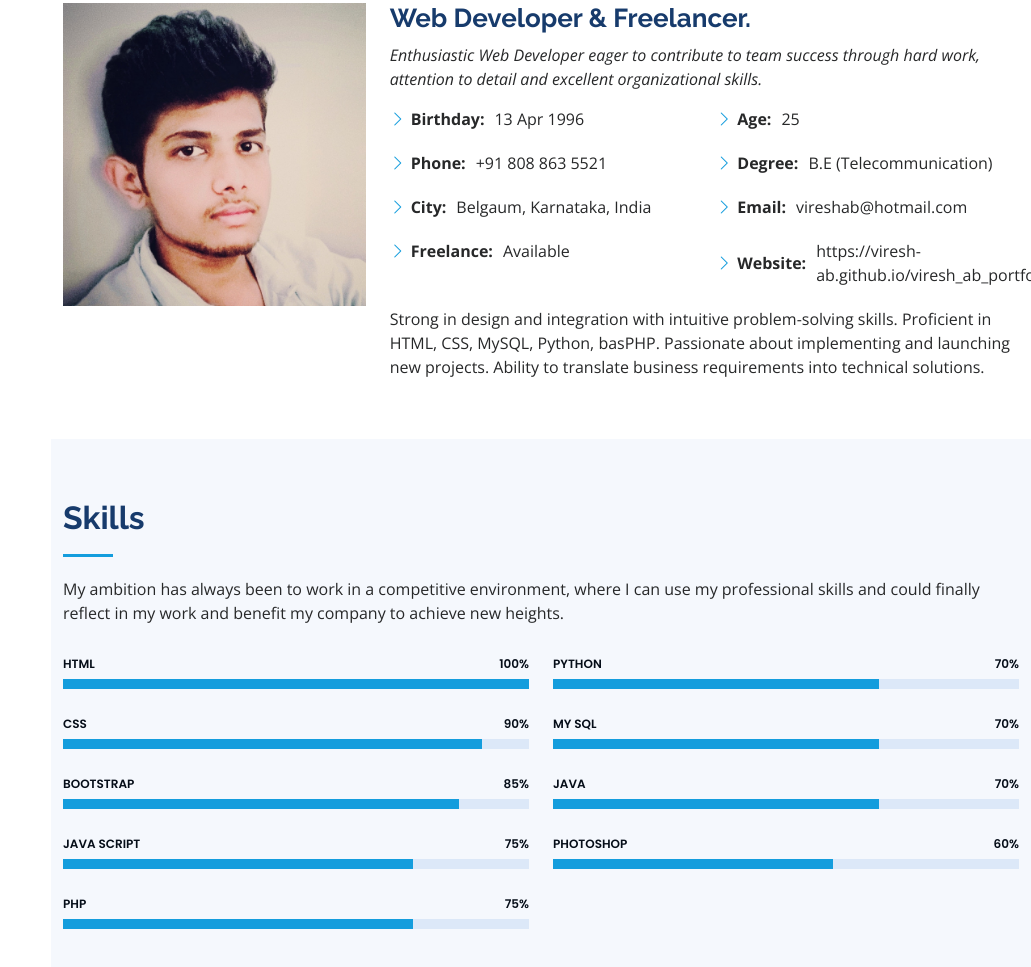
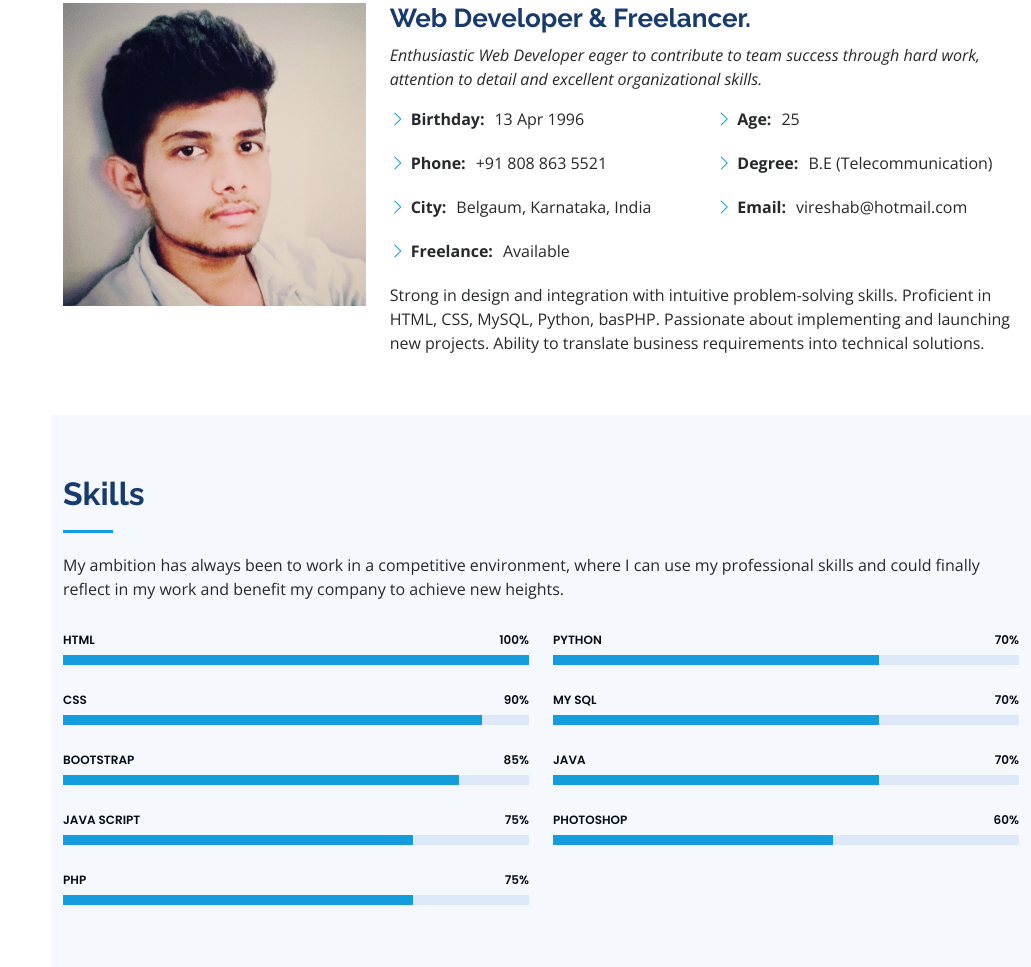
Before and after one commit to viresh-ab/viresh_ab_portfolio, a plain HTML site: page index.html in a window 1280 px wide. Shown: the part 1013-1980 px from the top of the page, without its empty margins (249-1280 px from the left). Drawn offline with nearby package versions, Linux system fonts and the light colour scheme.

Commit message:
Update index.html

```diff
--- a/index.html
+++ b/index.html
@@ -89,7 +89,7 @@
                                     <li><i class="bi bi-chevron-right"></i> <strong>Age:</strong> <span>25</span></li>
                                     <li><i class="bi bi-chevron-right"></i> <strong>Degree:</strong> <span>B.E (Telecommunication)</span></li>
                                     <li><i class="bi bi-chevron-right"></i> <strong>Email:</strong> <span>vireshab@hotmail.com</span></li>
-                                    <li><i class="bi bi-chevron-right"></i> <strong>Website:</strong> <span>https://viresh-ab.github.io/viresh_ab_portfolio/</span></li>
+<!--                                     <li><i class="bi bi-chevron-right"></i> <strong>Website:</strong> <span>https://viresh-ab.github.io/viresh_ab_portfolio/</span></li> -->
                                 </ul>
                             </div>
                         </div>
```
